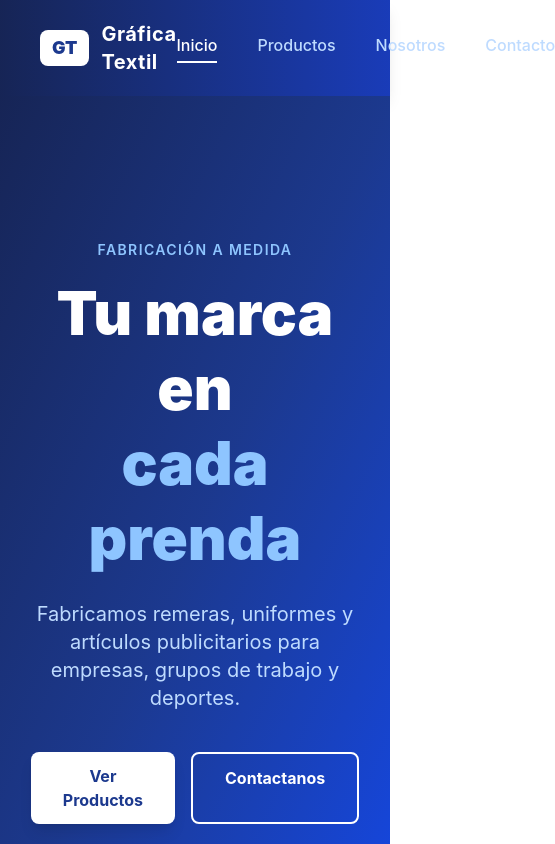
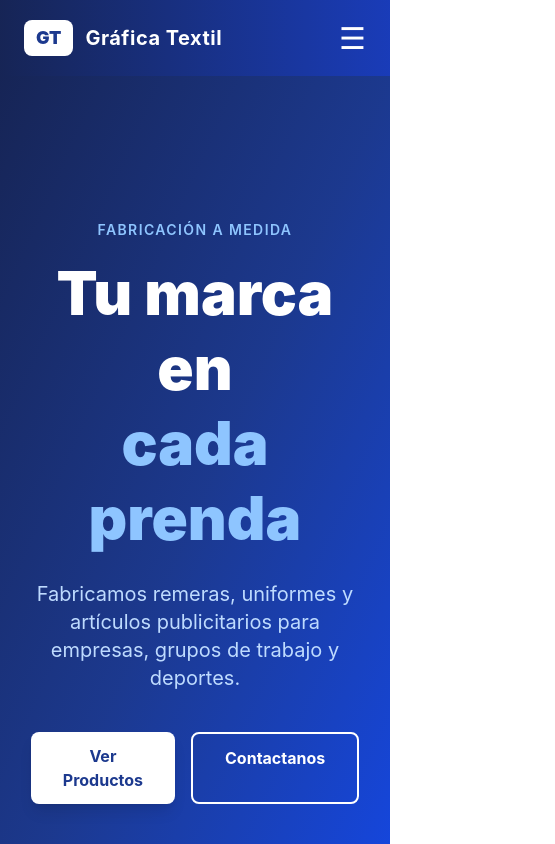
Before and after one commit to Danogomez/grafica_textil, a React app in the folder frontend/: page / in a window 390 px wide. Shown: the top 844 px of the page, 555 px wide, since content can reach past the window. Built offline with nearby package versions, Linux system fonts and the light colour scheme; the HTML template or start-up script is replaced by a standard one.

Commit message:
fix navbar

```diff
--- a/frontend/src/components/Navbar.jsx
+++ b/frontend/src/components/Navbar.jsx
@@ -1,7 +1,9 @@
 import { Link, useLocation } from 'react-router-dom'
+import { useState } from 'react'
 
 function Navbar() {
   const location = useLocation()
+  const [menuAbierto, setMenuAbierto] = useState(false)
 
   const linkClass = (path) =>
     `transition-colors font-medium ${
@@ -11,17 +13,39 @@ function Navbar() {
     }`
 
   return (
-    <nav className="bg-gradient-to-r from-blue-950 to-blue-800 px-10 py-5 flex justify-between items-center shadow-lg">
+    <nav className="bg-gradient-to-r from-blue-950 to-blue-800 px-6 py-5 shadow-lg">
+      <div className="flex justify-between items-center">
         <Link to="/" className="flex items-center gap-3">
           <div className="bg-white text-blue-900 font-black text-lg px-3 py-1 rounded-lg">GT</div>
           <span className="text-white text-xl font-bold tracking-wide">Gráfica Textil</span>
         </Link>
-      <div className="flex gap-10">
+
+        {/* Links desktop */}
+        <div className="hidden md:flex gap-10">
           <Link to="/" className={linkClass('/')}>Inicio</Link>
           <Link to="/productos" className={linkClass('/productos')}>Productos</Link>
           <Link to="/nosotros" className={linkClass('/nosotros')}>Nosotros</Link>
           <Link to="/contacto" className={linkClass('/contacto')}>Contacto</Link>
         </div>
+
+        {/* Botón hamburguesa mobile */}
+        <button
+          className="md:hidden text-white text-3xl"
+          onClick={() => setMenuAbierto(!menuAbierto)}
+        >
+          {menuAbierto ? '✕' : '☰'}
+        </button>
+      </div>
+
+      {/* Menú mobile */}
+      {menuAbierto && (
+        <div className="md:hidden flex flex-col gap-4 mt-4 pb-2">
+          <Link to="/" className="text-blue-200 hover:text-white font-medium" onClick={() => setMenuAbierto(false)}>Inicio</Link>
+          <Link to="/productos" className="text-blue-200 hover:text-white font-medium" onClick={() => setMenuAbierto(false)}>Productos</Link>
+          <Link to="/nosotros" className="text-blue-200 hover:text-white font-medium" onClick={() => setMenuAbierto(false)}>Nosotros</Link>
+          <Link to="/contacto" className="text-blue-200 hover:text-white font-medium" onClick={() => setMenuAbierto(false)}>Contacto</Link>
+        </div>
+      )}
     </nav>
   )
 }
```
Lines whose indentation alone changed are shown as unchanged.
